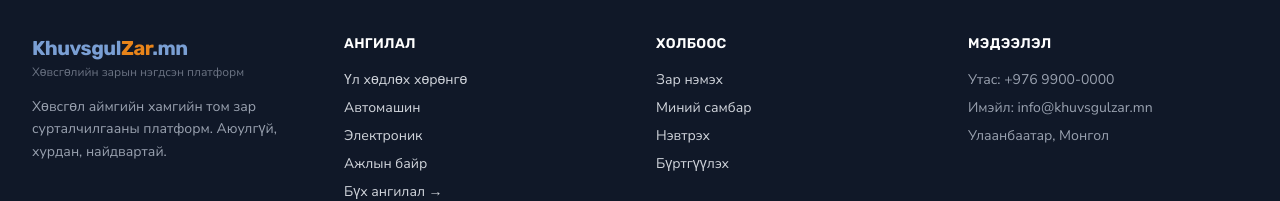
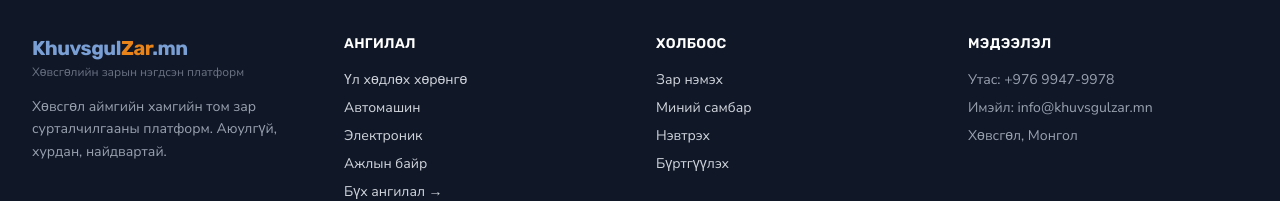
Before and after one commit to Enke69/khuvsgulzar, a Next.js app: page / in a window 1280 px wide. Shown: the part 1737-1938 px from the top of the page. Built offline with nearby package versions, Linux system fonts and the light colour scheme; no server answers; the database is empty.

Commit message:
Update contact number and location in footer

```diff
--- a/src/components/layout/Footer.tsx
+++ b/src/components/layout/Footer.tsx
@@ -41,9 +41,9 @@ export default function Footer() {
           <div>
             <h4 className="text-white font-semibold mb-4 text-sm uppercase tracking-wide">Мэдээлэл</h4>
             <ul className="space-y-2 text-sm">
-              <li><span className="text-gray-400">Утас: +976 9900-0000</span></li>
+              <li><span className="text-gray-400">Утас: +976 9947-9978</span></li>
               <li><span className="text-gray-400">Имэйл: info@khuvsgulzar.mn</span></li>
-              <li><span className="text-gray-400">Улаанбаатар, Монгол</span></li>
+              <li><span className="text-gray-400">Хөвсгөл, Монгол</span></li>
             </ul>
           </div>
         </div>
```
